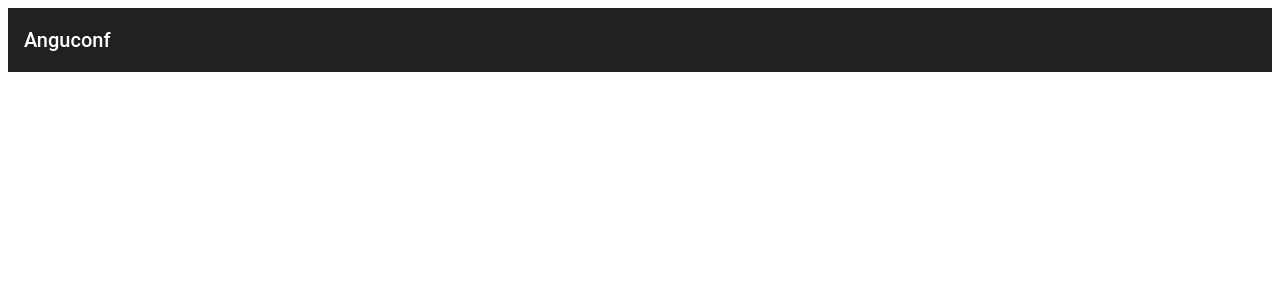
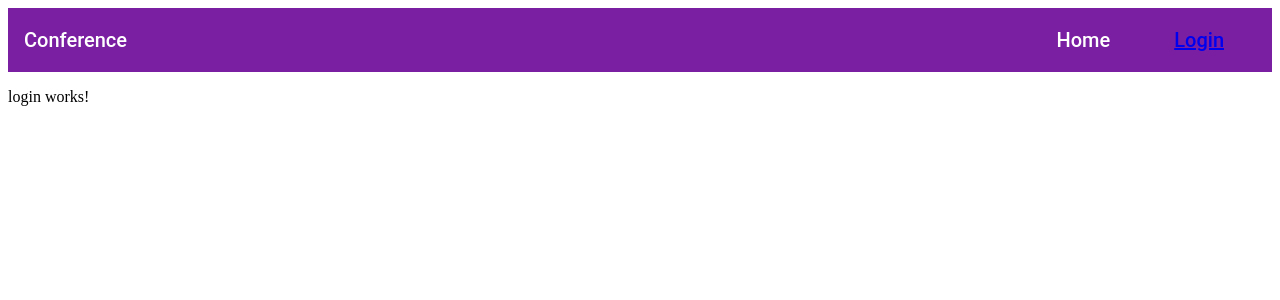
Before and after one commit to charlesmuchene/anguconf, an Angular app in the folder client/: page /login in a window 1280 px wide. Before the commit this address led to /. Shown: the top 300 px of the page. Built offline with nearby package versions, Linux system fonts and the light colour scheme.

Commit message:
creating Homepage  nav bar

```diff
--- a/client/src/app/app-routing.module.ts
+++ b/client/src/app/app-routing.module.ts
@@ -1,7 +1,10 @@
+import { LoginComponent } from './login/login.component';
 import { NgModule } from '@angular/core';
 import { Routes, RouterModule } from '@angular/router';
 
-const routes: Routes = [];
+const routes: Routes = [
+  {path:'login',component:LoginComponent}
+];
 
 @NgModule({
   imports: [RouterModule.forRoot(routes)],
--- a/client/src/app/app.module.ts
+++ b/client/src/app/app.module.ts
@@ -5,9 +5,11 @@ import { AppRoutingModule } from './app-routing.module';
 import { AppComponent } from './app.component';
 import { BrowserAnimationsModule } from '@angular/platform-browser/animations';
 import { MatToolbarModule } from '@angular/material/toolbar';
+import { LoginComponent } from './login/login.component';
+import { SignUpComponent } from './sign-up/sign-up.component';
 
 @NgModule({
-	declarations: [ AppComponent ],
+	declarations: [ AppComponent, LoginComponent, SignUpComponent ],
 	imports: [ BrowserModule, AppRoutingModule, MatToolbarModule, BrowserAnimationsModule ],
 	providers: [],
 	bootstrap: [ AppComponent ]
--- a/client/src/app/app.style.css
+++ b/client/src/app/app.style.css
@@ -1,3 +1,9 @@
 main {
 	width: 80%;
 }
+.navbar{
+	justify-content: space-between;
+}
+span{
+	padding:2rem;
+}
--- a/client/src/app/app.template.html
+++ b/client/src/app/app.template.html
@@ -1 +1,11 @@
-<mat-toolbar>{{title}}</mat-toolbar>
+<!-- <mat-toolbar>{{title}}</mat-toolbar> -->
+<mat-toolbar color="primary" class="navbar">
+    <div>Conference</div>
+    <div>
+      <span> Home</span>
+      <span> <a routerLink="login">Login</a></span>
+    </div>
+  </mat-toolbar>
+
+
+  <router-outlet></router-outlet>
--- /dev/null
+++ b/client/src/app/login/login.component.ts
@@ -0,0 +1,19 @@
+import { Component, OnInit } from '@angular/core';
+
+@Component({
+  selector: 'app-login',
+  template: `
+    <p>
+      login works!
+    </p>
+  `,
+  styleUrls: ['./login.component.css']
+})
+export class LoginComponent implements OnInit {
+
+  constructor() { }
+
+  ngOnInit() {
+  }
+
+}
--- /dev/null
+++ b/client/src/app/sign-up/sign-up.component.ts
@@ -0,0 +1,19 @@
+import { Component, OnInit } from '@angular/core';
+
+@Component({
+  selector: 'app-sign-up',
+  template: `
+    <p>
+      sign-up works!
+    </p>
+  `,
+  styleUrls: ['./sign-up.component.css']
+})
+export class SignUpComponent implements OnInit {
+
+  constructor() { }
+
+  ngOnInit() {
+  }
+
+}
```
Also changed, not shown: client/src/app/login/login.component.css (added), client/src/app/sign-up/sign-up.component.css (added).
